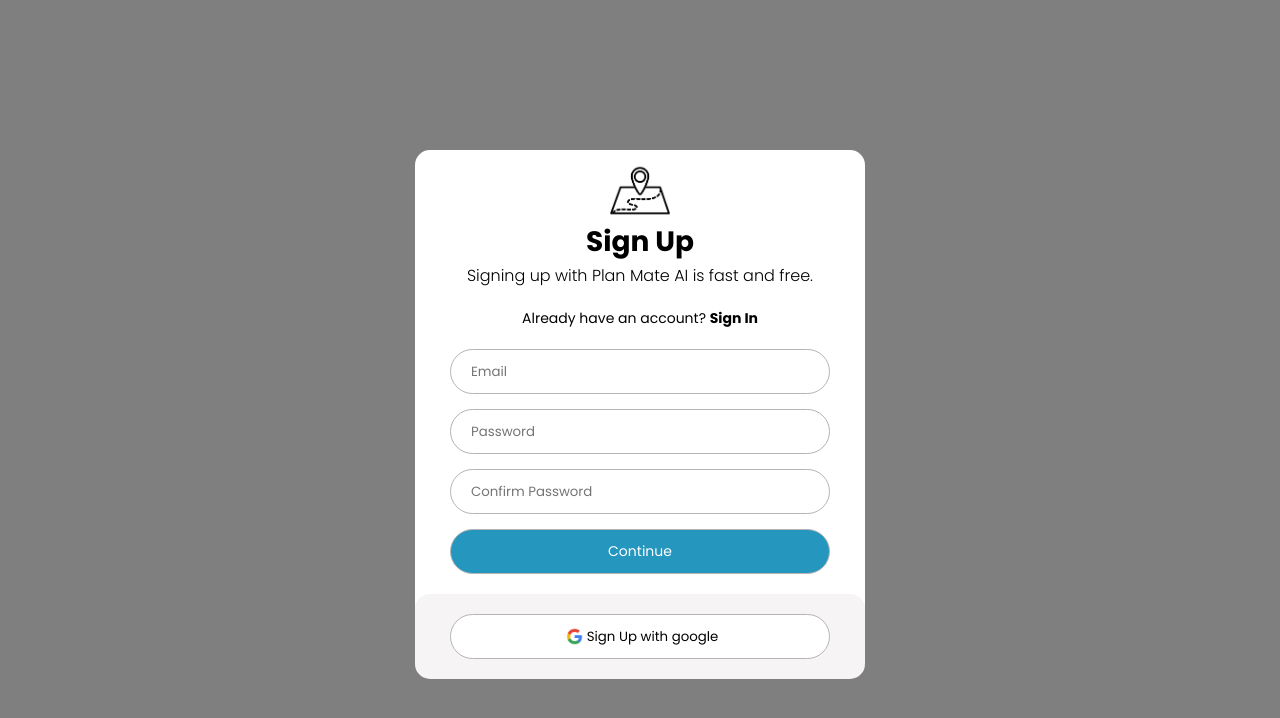
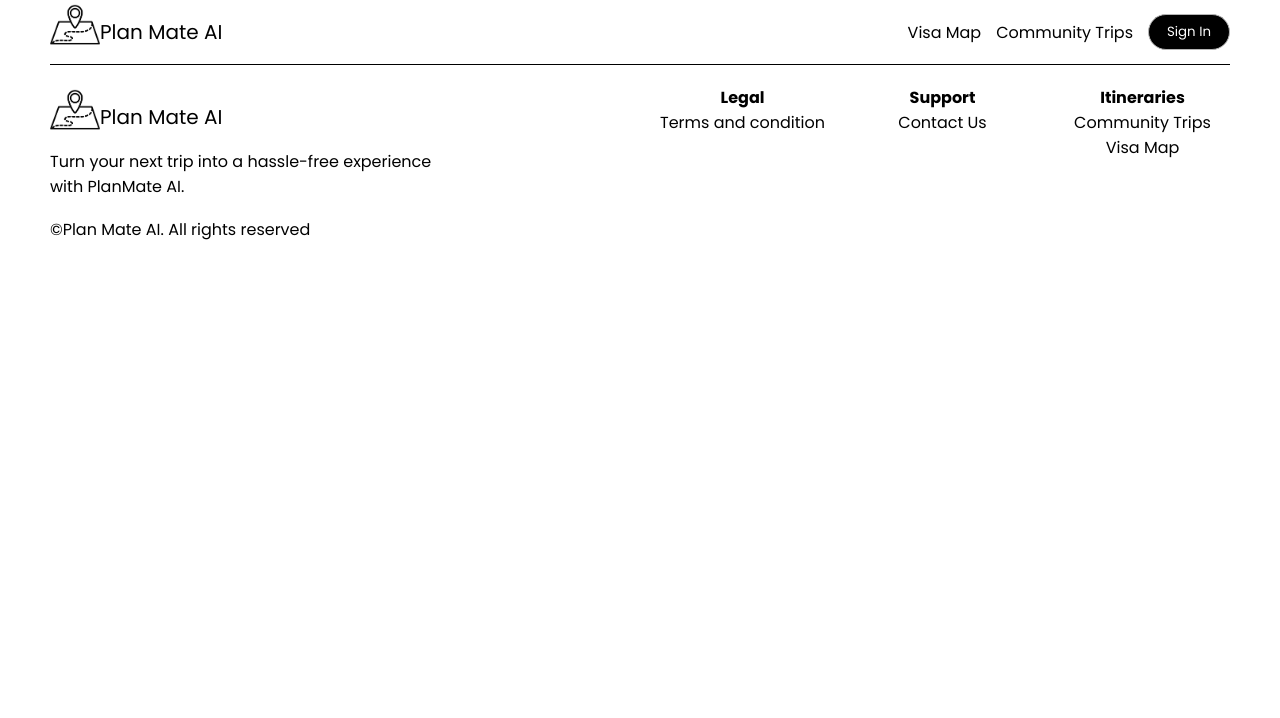
Before and after one commit to fakih-hussein/client, a React (Create React App) app: page / in a window 1280 px wide. Shown: the top 718 px of the page. Built offline with nearby package versions, Linux system fonts and the light colour scheme.

Commit message:
updated style sheets

```diff
--- a/src/App.js
+++ b/src/App.js
@@ -1,13 +1,15 @@
 import './App.css';
 import SignIn from './pages/SignIn/SignIn';
 import SignUp from './pages/SignUp/SignUp';
+import Footer from './components/Footer/Footer'
+import Navbar from './components/Navbar/Navbar'
 // import "./ui/styles/base.css"
 
 function App() {
   return (
     <div className='app'>
-      <SignUp/>
-
+      <Navbar/>
+     <Footer/>
     </div>
   );
 }
--- a/src/components/footer/footer.css
+++ b/src/components/footer/footer.css
@@ -22,4 +22,6 @@
 
 .title{
     width: 175px;
+    font-size: 16px;
+
 }
--- a/src/components/navbar/navbar.css
+++ b/src/components/navbar/navbar.css
@@ -2,7 +2,6 @@
     width: 100%;
     height: 64px;
     padding:0 50px;
-    position: absolute;
 
 }
 
```
